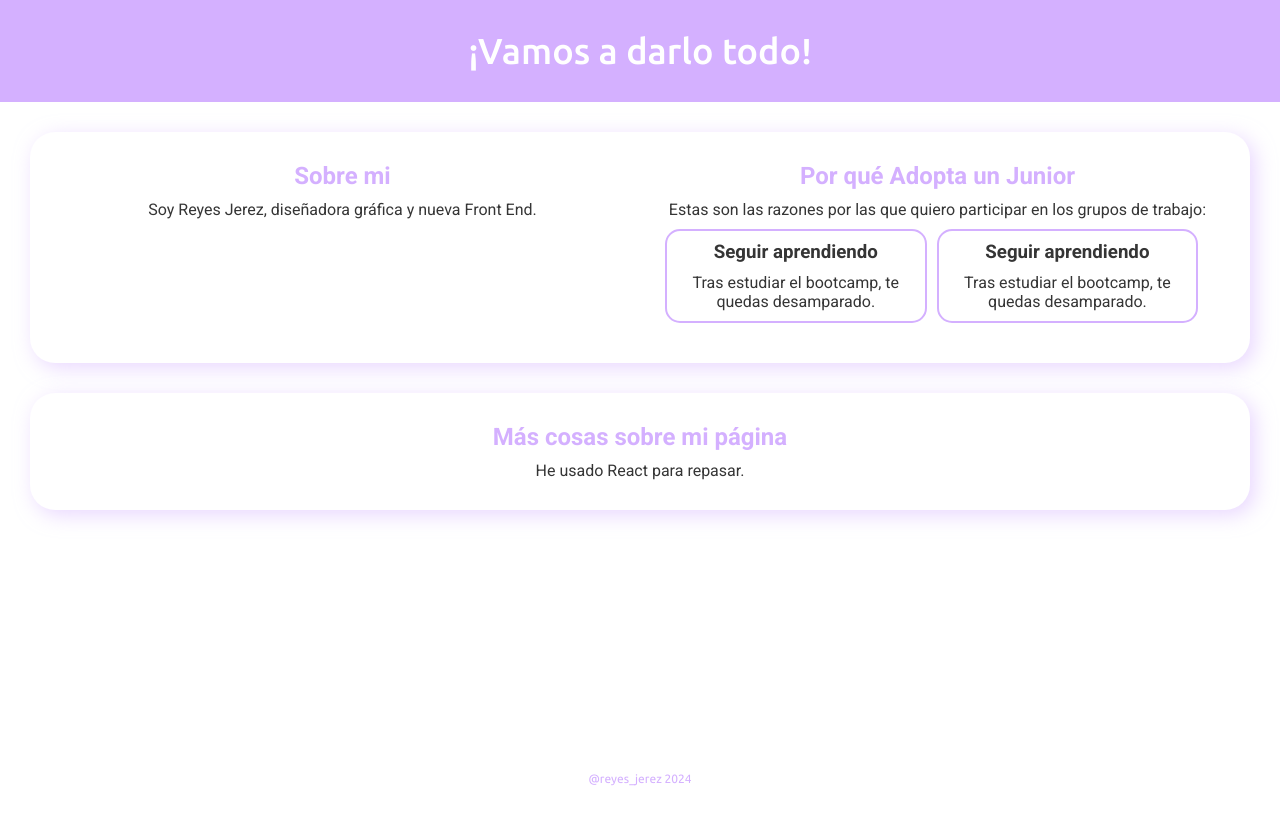
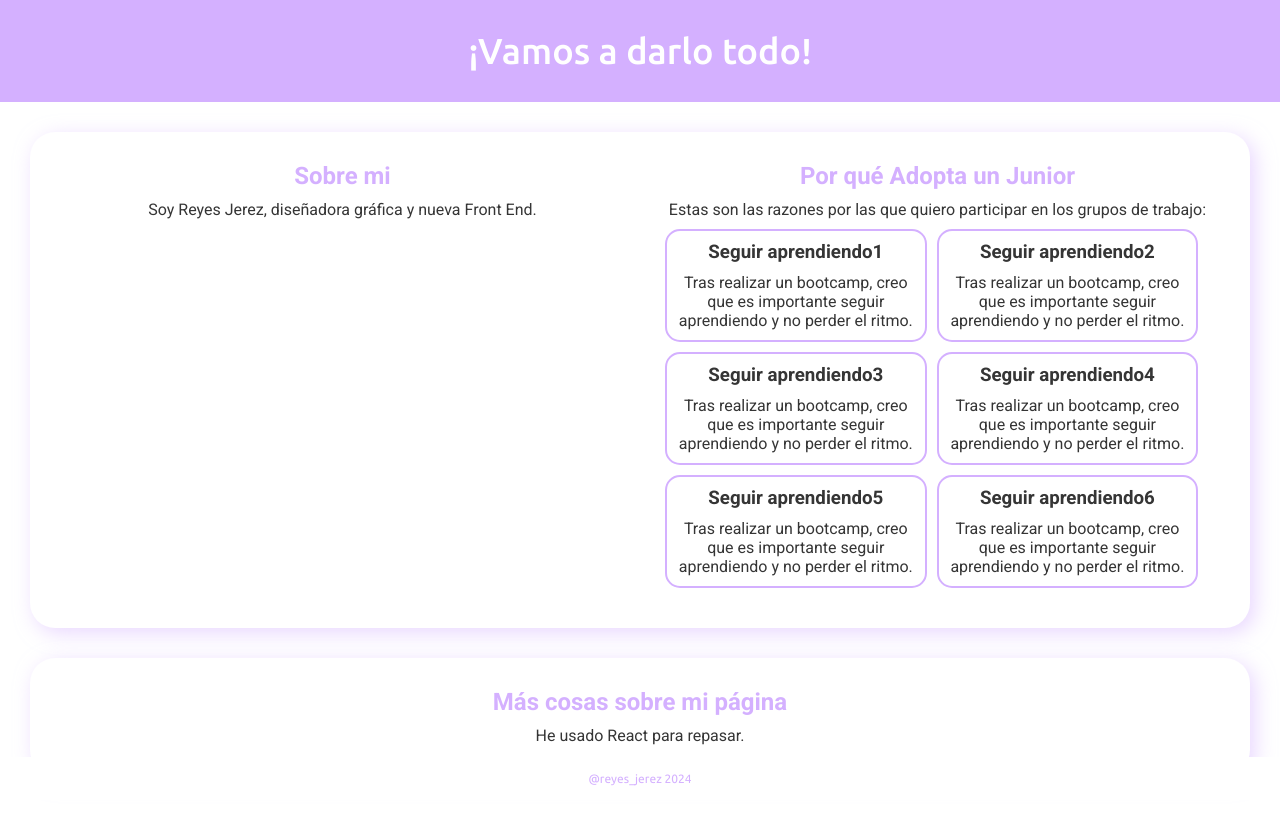
Before and after one commit to reyesjerez/access_auj, a React (Vite) app: page / in a window 1280 px wide. Shown: the top 824 px of the page. Before the commit the page ends 800 px from the top, so only its background shows below. Built offline with nearby package versions, Linux system fonts and the light colour scheme.

Commit message:
create cards

```diff
--- a/src/components/App.jsx
+++ b/src/components/App.jsx
@@ -2,12 +2,13 @@ import "../scss/App.scss";
 import Header from "./Header";
 import Body from "./Body";
 import Footer from "./Footer";
+import reasonsData from "../data/reasons.json";
 
 function App() {
   return (
     <div>
       <Header />
-      <Body />
+      <Body reasonsData={reasonsData.reasons} />
       <Footer />
     </div>
   );
--- a/src/components/Body.jsx
+++ b/src/components/Body.jsx
@@ -1,6 +1,9 @@
 import Card from "./card";
 
-function Body() {
+function Body({ reasonsData }) {
+  const reasonHTML = reasonsData.map((reason) => {
+    return <Card title={reason.title} text={reason.text}></Card>;
+  });
   return (
     <body className="body">
       <section className="main__container">
@@ -15,10 +18,7 @@ function Body() {
           <p className="article__text">
             Estas son las razones por las que quiero participar en los grupos de
             trabajo:
-            <div className="cards">
-              <Card />
-              <Card />
-            </div>
+            <ul className="cards">{reasonHTML}</ul>
           </p>
         </article>
       </section>
--- a/src/components/Card.jsx
+++ b/src/components/Card.jsx
@@ -1,11 +1,9 @@
-function Card() {
+function Card({ title, text }) {
   return (
-    <div className="card">
-      <h3 className="card__title">Seguir aprendiendo</h3>
-      <p className="card__text">
-        Tras estudiar el bootcamp, te quedas desamparado.
-      </p>
-    </div>
+    <li className="card">
+      <h3 className="card__title">{title}</h3>
+      <p className="card__text">{text}</p>
+    </li>
   );
 }
 
--- a/src/data/reasons.json
+++ b/src/data/reasons.json
@@ -1,3 +1,27 @@
+{ "reasons" : [
+    {
+        "title": "Seguir aprendiendo1",
+        "text": "Tras realizar un bootcamp, creo que es importante seguir aprendiendo y no perder el ritmo."
+    },
+ {
+        "title": "Seguir aprendiendo2",
+        "text": "Tras realizar un bootcamp, creo que es importante seguir aprendiendo y no perder el ritmo."
+    },
 {
-
+        "title": "Seguir aprendiendo3",
+        "text": "Tras realizar un bootcamp, creo que es importante seguir aprendiendo y no perder el ritmo."
+    },
+{
+        "title": "Seguir aprendiendo4",
+        "text": "Tras realizar un bootcamp, creo que es importante seguir aprendiendo y no perder el ritmo."
+    },
+ {
+        "title": "Seguir aprendiendo5",
+        "text": "Tras realizar un bootcamp, creo que es importante seguir aprendiendo y no perder el ritmo."
+    },
+{
+        "title": "Seguir aprendiendo6",
+        "text": "Tras realizar un bootcamp, creo que es importante seguir aprendiendo y no perder el ritmo."
+    }
+]
 }
```
